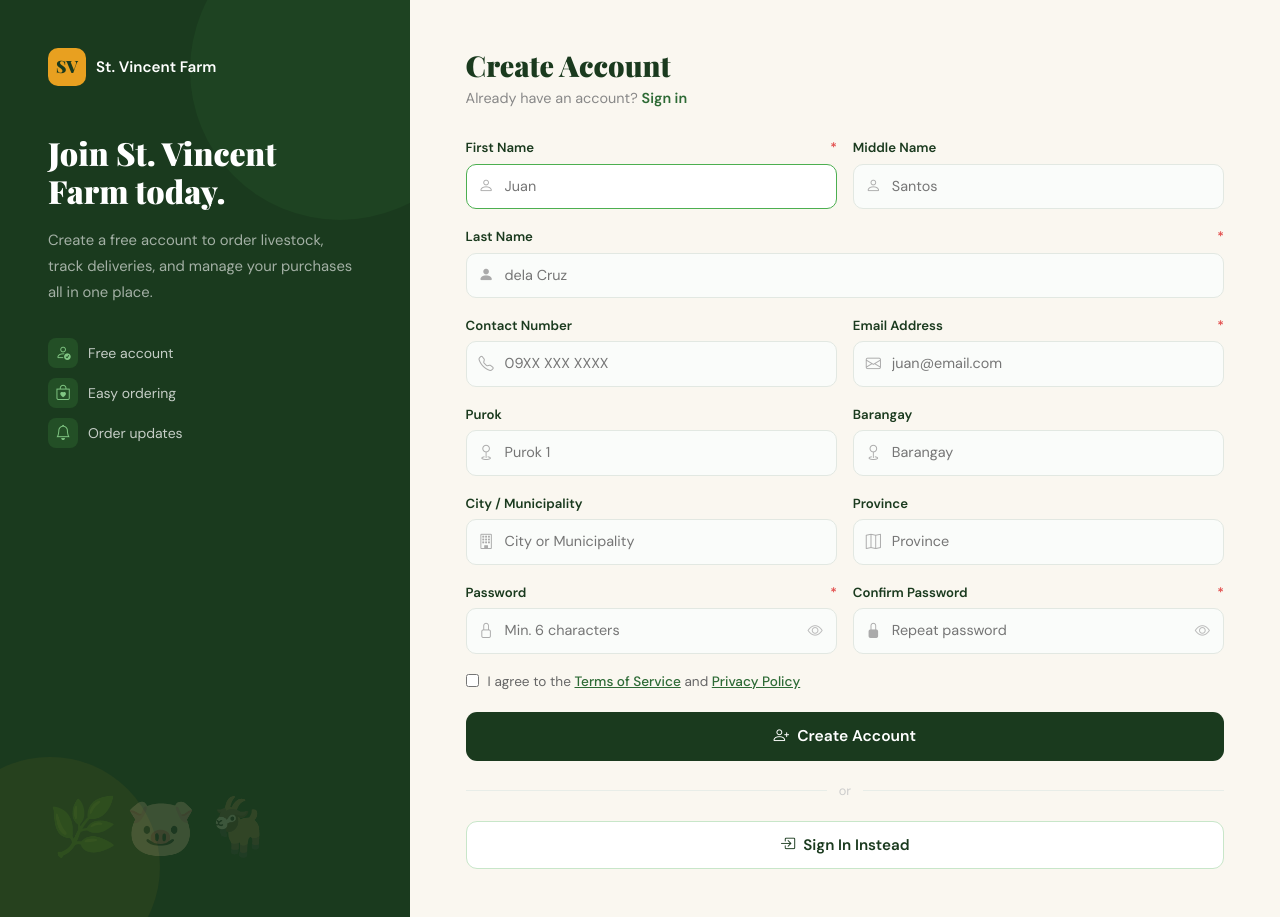
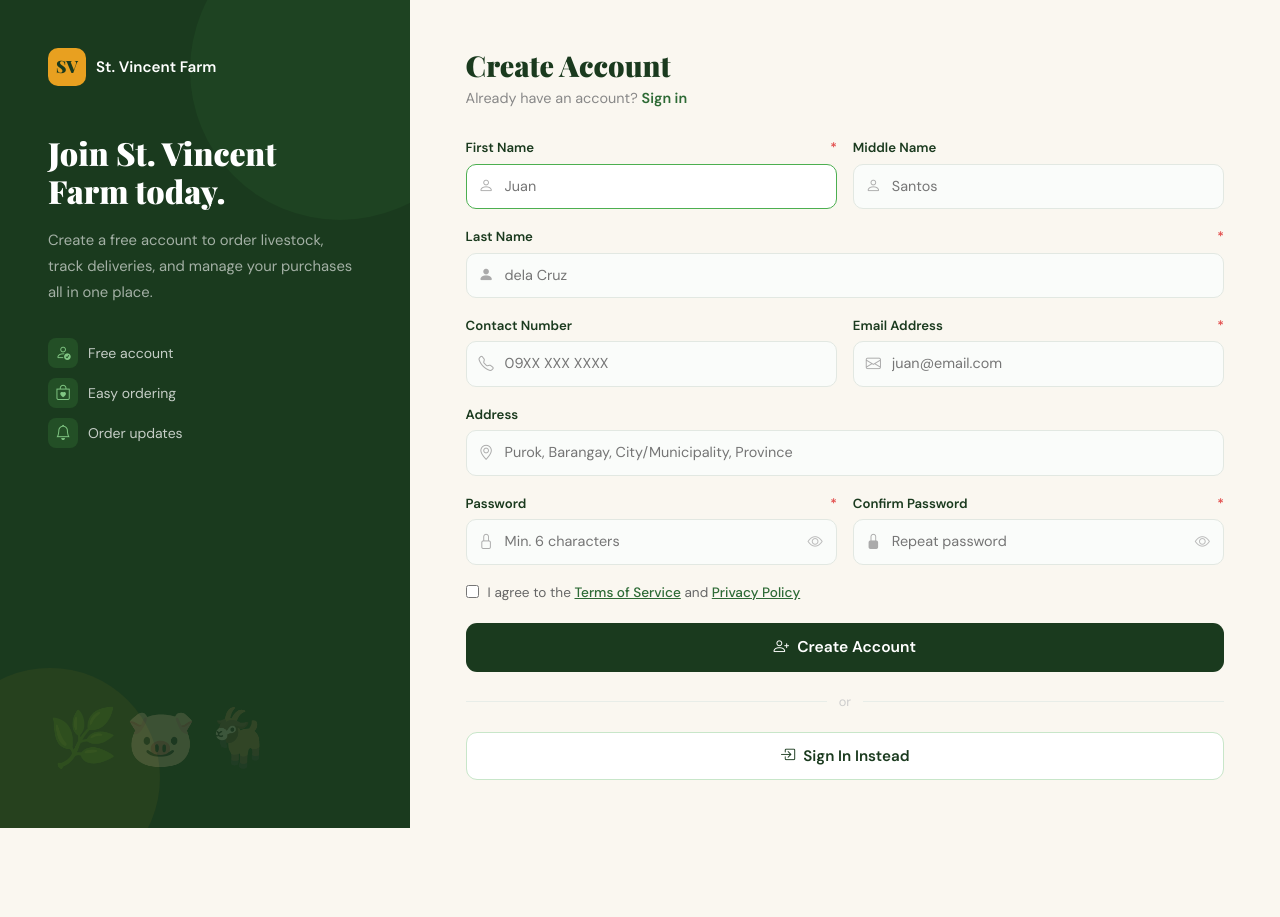
Before and after one commit to jaredladrera/saint-vincent-farm, a PHP site: page /index.php?page=register in a window 1280 px wide. After the commit the page ends 828 px from the top, so only its background shows below. Run offline with PHP 8.4, Linux system fonts and the light colour scheme.

Commit message:
modify the address fields

```diff
--- a/pages/register.php
+++ b/pages/register.php
@@ -21,10 +21,7 @@ if ($_SERVER['REQUEST_METHOD'] === 'POST') {
     $last_name      = trim($_POST['last_name']      ?? '');
     $contact_number = trim($_POST['contact_number'] ?? '');
     $email_address  = trim($_POST['email_address']  ?? '');
-    $purok          = trim($_POST['purok']          ?? '');
-    $barangay       = trim($_POST['barangay']       ?? '');
-    $citymun        = trim($_POST['citymun']        ?? '');
-    $province       = trim($_POST['province']       ?? '');
+    $address        = trim($_POST['address']        ?? '');
     $password       = $_POST['password']   ?? '';
     $confirm        = $_POST['confirm_pw'] ?? '';
 
@@ -54,10 +51,10 @@ if ($_SERVER['REQUEST_METHOD'] === 'POST') {
                 $stmt = $pdo->prepare("
                     INSERT INTO user_profile
                         (first_name, middle_name, last_name, contact_number, email_address,
-                         purok, barangay, citymun, province, user_role, date_created, password)
+                         address, user_role, date_created, password)
                     VALUES
                         (:first_name, :middle_name, :last_name, :contact_number, :email_address,
-                         :purok, :barangay, :citymun, :province, 'user', CURDATE(), :password)
+                         :address, 'user', CURDATE(), :password)
                 ");
 
                 $stmt->execute([
@@ -66,11 +63,8 @@ if ($_SERVER['REQUEST_METHOD'] === 'POST') {
                     ':last_name'      => $last_name,
                     ':contact_number' => $contact_number,
                     ':email_address'  => $email_address,
-                    ':purok'          => $purok,
-                    ':barangay'       => $barangay,
-                    ':citymun'        => $citymun,
-                    ':province'       => $province,
-                    ':password'       => $password,
+                    ':address'        => $address,
+                    ':password'       => $hashed,
                 ]);
 
                 $new_id   = $pdo->lastInsertId();
@@ -195,46 +189,14 @@ if ($_SERVER['REQUEST_METHOD'] === 'POST') {
                         </div>
                     </div>
 
-                    <!-- ── Address Fields ── -->
-                    <div class="auth-row">
-                        <div class="auth-field">
-                            <label class="auth-label">Purok</label>
-                            <div class="auth-input-wrap">
-                                <i class="bi bi-geo"></i>
-                                <input type="text" name="purok" class="auth-input"
-                                       placeholder="Purok 1"
-                                       value="<?= htmlspecialchars($_POST['purok'] ?? '') ?>" />
-                            </div>
-                        </div>
-                        <div class="auth-field">
-                            <label class="auth-label">Barangay</label>
-                            <div class="auth-input-wrap">
-                                <i class="bi bi-geo"></i>
-                                <input type="text" name="barangay" class="auth-input"
-                                       placeholder="Barangay"
-                                       value="<?= htmlspecialchars($_POST['barangay'] ?? '') ?>" />
-                            </div>
-                        </div>
-                    </div>
-
-                    <div class="auth-row">
-                        <div class="auth-field">
-                            <label class="auth-label">City / Municipality</label>
-                            <div class="auth-input-wrap">
-                                <i class="bi bi-building"></i>
-                                <input type="text" name="citymun" class="auth-input"
-                                       placeholder="City or Municipality"
-                                       value="<?= htmlspecialchars($_POST['citymun'] ?? '') ?>" />
-                            </div>
-                        </div>
-                        <div class="auth-field">
-                            <label class="auth-label">Province</label>
-                            <div class="auth-input-wrap">
-                                <i class="bi bi-map"></i>
-                                <input type="text" name="province" class="auth-input"
-                                       placeholder="Province"
-                                       value="<?= htmlspecialchars($_POST['province'] ?? '') ?>" />
-                            </div>
+                    <!-- ── Address Field ── -->
+                    <div class="auth-field">
+                        <label class="auth-label">Address</label>
+                        <div class="auth-input-wrap">
+                            <i class="bi bi-geo-alt"></i>
+                            <input type="text" name="address" class="auth-input"
+                                   placeholder="Purok, Barangay, City/Municipality, Province"
+                                   value="<?= htmlspecialchars($_POST['address'] ?? '') ?>" />
                         </div>
                     </div>
 
```
